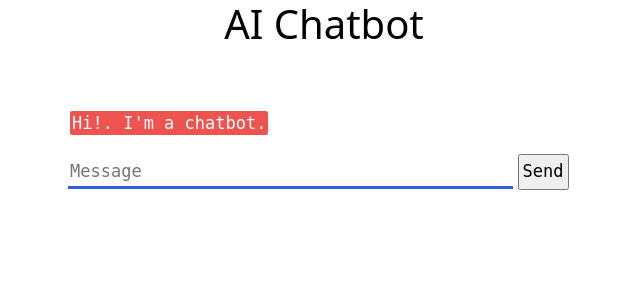
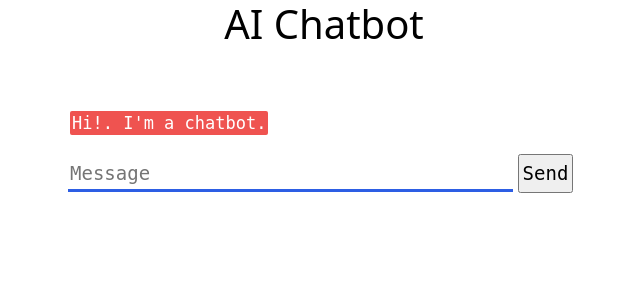
Before and after one commit to fagami1423/AI-Chatbot-Python, a FastAPI app: page /question/ in a window 1280 px wide. Shown: the top 300 px of the page, without its empty margins (316-956 px from the left). Run offline with FastAPI, Linux system fonts and the light colour scheme; some libraries are stand-ins or nearby versions.

Commit message:
style added

```diff
--- a/static/style.css
+++ b/static/style.css
@@ -20,6 +20,7 @@ h3{
     margin-left: auto;
     margin-right: auto;
     width: 40%;
+    /* height:400px; */
     margin-top: 60px;
     overflow:scroll
 }
@@ -33,12 +34,12 @@ h3{
     border: none;
     border-bottom: 3px solid #2d5ee4;
     font-family: monospace;
-    font-size: 17px;
+    font-size: 19px;
 }
 #buttonInput {
     padding: 3px;
     font-family: monospace;
-    font-size: 17px;
+    font-size: 19px;
 }
 .userText {
     color: white;
```
